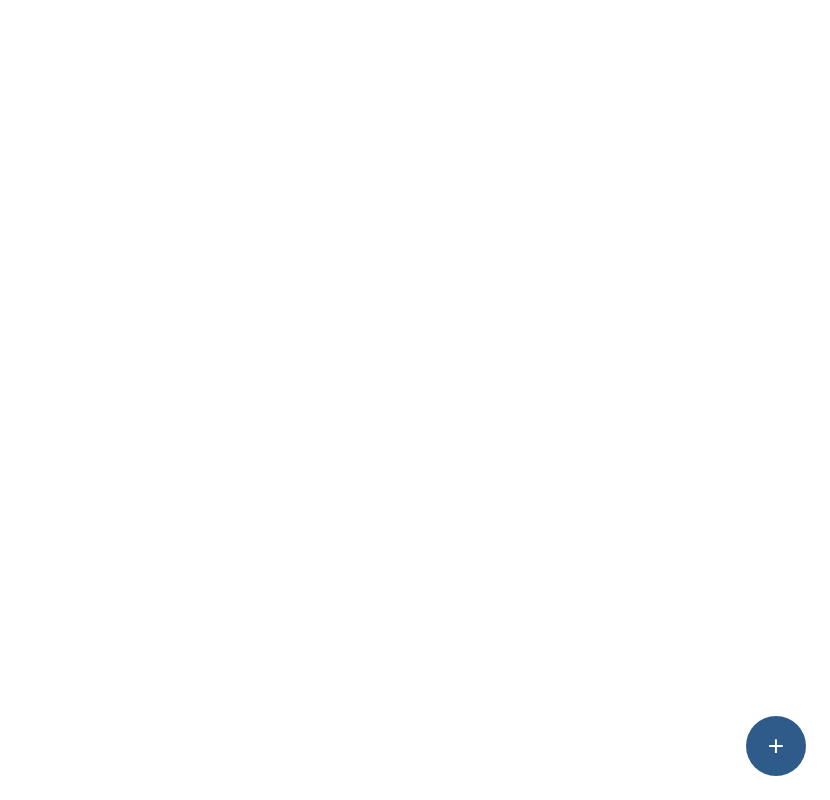
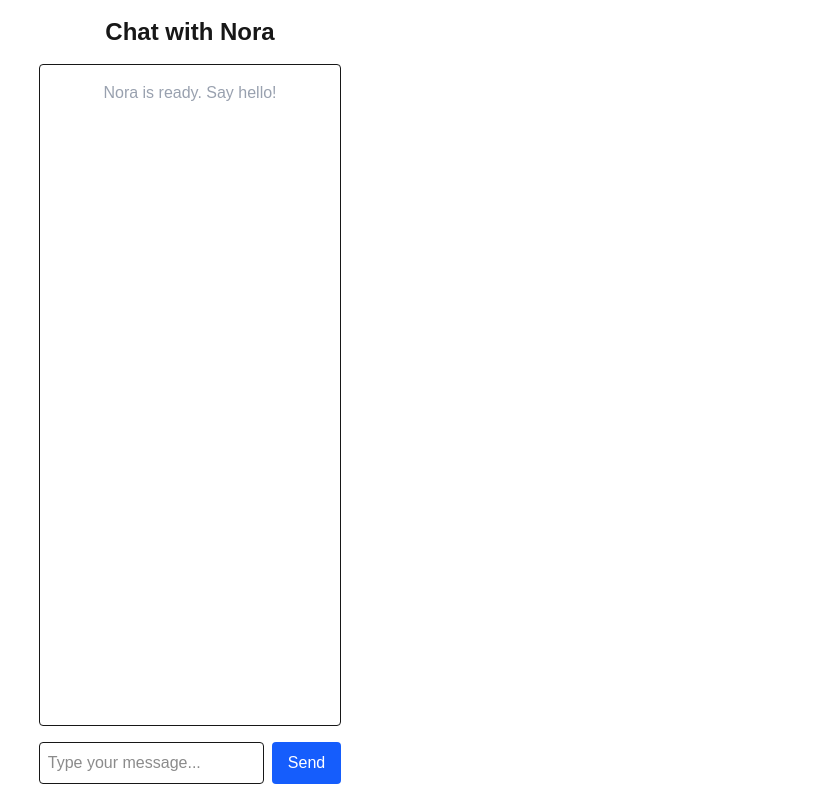
Before and after one commit to 13dmh33/Nora-Agent, a Next.js app in the folder nora-agent/: page / in a window 1280 px wide. Shown: the whole page, without its empty margins (450-1280 px from the left). Built offline with nearby package versions, Linux system fonts and the light colour scheme.

Commit message:
fix page.tsx with correct chat UI

```diff
--- a/nora-agent/app/page.tsx
+++ b/nora-agent/app/page.tsx
@@ -2,10 +2,9 @@
 import { useState } from "react";
 
 export default function Home() {
-  const [messages, setMessages] = useState([]);
+  const [messages, setMessages] = useState<{role: string; content: string}[]>([]);
   const [input, setInput] = useState("");
   const [loading, setLoading] = useState(false);
-  const [open, setOpen] = useState(false);
 
   async function sendMessage() {
     if (!input.trim()) return;
@@ -24,28 +23,32 @@ export default function Home() {
   }
 
   return (
-    <div style={{ fontFamily: "Arial, sans-serif" }}>
-      <button onClick={() => setOpen(!open)} style={{ position: "fixed", bottom: "24px", right: "24px", width: "60px", height: "60px", borderRadius: "50%", backgroundColor: "#2E5B8A", color: "white", fontSize: "28px", border: "none", cursor: "pointer", zIndex: 1000 }}>
-        {open ? "X" : "+"}
-      </button>
-      {open && (
-        <div style={{ position: "fixed", bottom: "100px", right: "24px", width: "360px", height: "500px", backgroundColor: "white", borderRadius: "16px", display: "flex", flexDirection: "column", zIndex: 999, overflow: "hidden" }}>
-          <div style={{ backgroundColor: "#2E5B8A", color: "white", padding: "16px", fontWeight: "bold" }}>Chat with Nora</div>
-          <div style={{ flex: 1, overflowY: "auto", padding: "12px", display: "flex", flexDirection: "column", gap: "8px" }}>
-            {messages.length === 0 && (<p style={{ color: "#aaa", textAlign: "center" }}>Nora is ready. Say hello!</p>)}
-            {messages.map((m, i) => (
-              <div key={i} style={{ alignSelf: m.role === "user" ? "flex-end" : "flex-start", backgroundColor: m.role === "user" ? "#2E5B8A" : "#F0F0F0", color: m.role === "user" ? "white" : "#111", padding: "10px 14px", borderRadius: "12px", maxWidth: "80%", fontSize: "14px" }}>
-                {m.content}
-              </div>
-            ))}
-            {loading && <p style={{ color: "#aaa" }}>Nora is typing...</p>}
+    <main className="max-w-2xl mx-auto p-4 h-screen flex flex-col">
+      <h1 className="text-2xl font-bold text-center mb-4">Chat with Nora</h1>
+      <div className="flex-1 overflow-y-auto border rounded p-4 mb-4 space-y-3">
+        {messages.length === 0 && (
+          <p className="text-gray-400 text-center">Nora is ready. Say hello!</p>
+        )}
+        {messages.map((m, i) => (
+          <div key={i} className={`p-3 rounded-lg max-w-sm ${m.role === "user" ? "bg-blue-100 ml-auto" : "bg-gray-100"}`}>
+            <p className="text-sm font-semibold">{m.role === "user" ? "You" : "Nora"}</p>
+            <p>{m.content}</p>
           </div>
-          <div style={{ display: "flex", padding: "10px", borderTop: "1px solid #eee", gap: "8px" }}>
-            <input style={{ flex: 1, border: "1px solid #ddd", borderRadius: "8px", padding: "8px 12px", fontSize: "14px", outline: "none" }} value={input} onChange={(e) => setInput(e.target.value)} onKeyDown={(e) => e.key === "Enter" && sendMessage()} placeholder="Type your message..." />
-            <button onClick={sendMessage} style={{ backgroundColor: "#2E5B8A", color: "white", border: "none", borderRadius: "8px", padding: "8px 16px", cursor: "pointer" }}>Send</button>
-          </div>
-        </div>
-      )}
-    </div>
+        ))}
+        {loading && <p className="text-gray-400">Nora is typing...</p>}
+      </div>
+      <div className="flex gap-2">
+        <input
+          className="flex-1 border rounded p-2"
+          value={input}
+          onChange={(e) => setInput(e.target.value)}
+          onKeyDown={(e) => e.key === "Enter" && sendMessage()}
+          placeholder="Type your message..."
+        />
+        <button className="bg-blue-600 text-white px-4 py-2 rounded" onClick={sendMessage}>
+          Send
+        </button>
+      </div>
+    </main>
   );
 }
```
